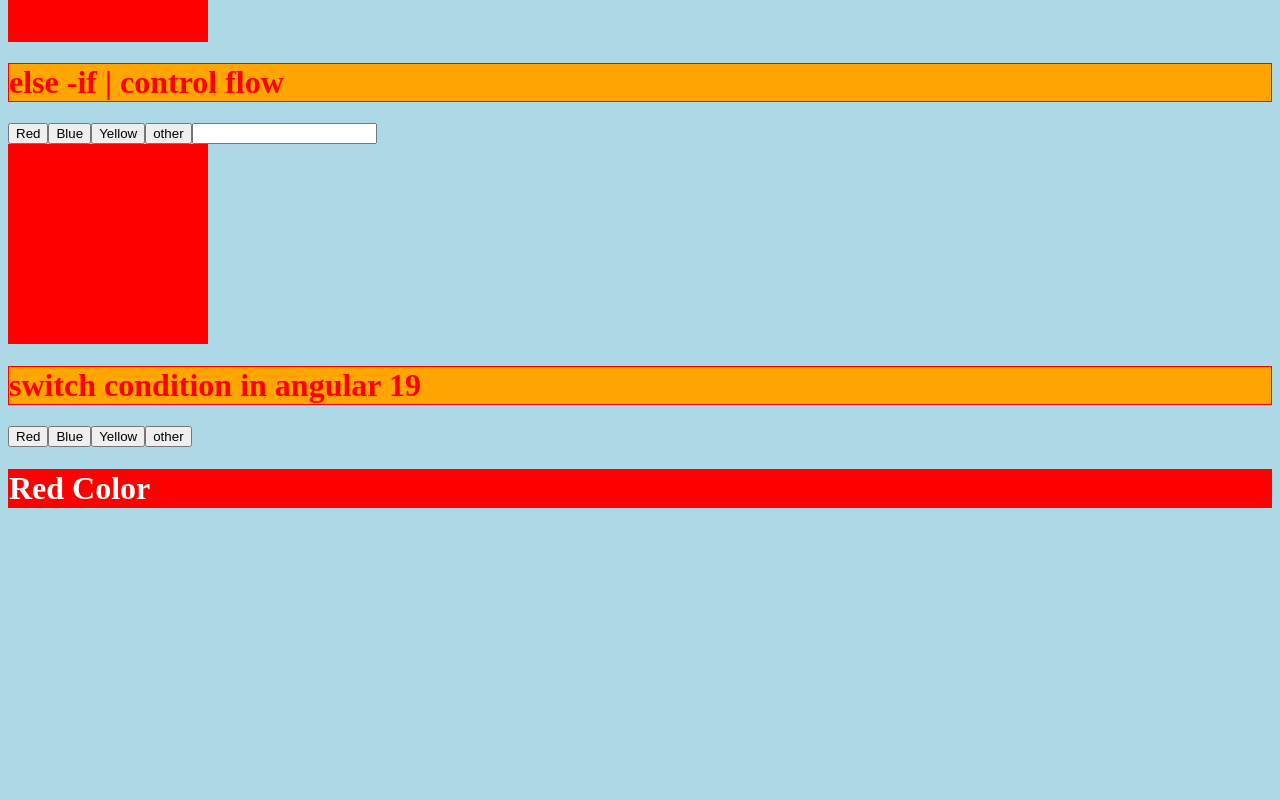
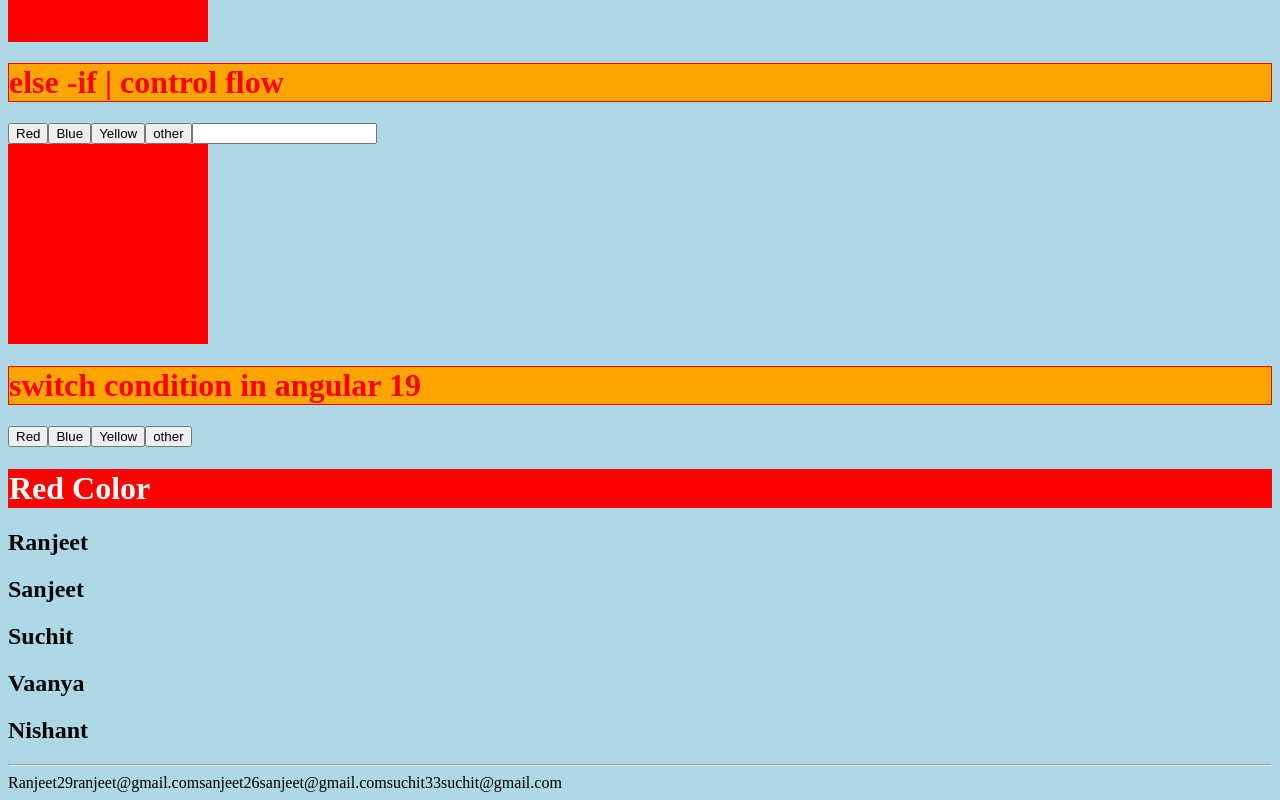
Before and after one commit to Ranjeetkr715/Angular_Concept, an Angular app in the folder angular-concept-tut/: page / in a window 1280 px wide. Shown: the part 1945-2745 px from the top of the page. Before the commit the page ends 2474 px from the top, so only its background shows below. Built offline with nearby package versions, Linux system fonts and the light colour scheme.

Commit message:
Angular for loop in angular 19

```diff
--- a/angular-concept-tut/src/app/app.component.html
+++ b/angular-concept-tut/src/app/app.component.html
@@ -150,3 +150,17 @@
        <h1 style="background-color:black;color:white;"> No Color</h1>
        }
 }
+
+<!--for loop in angular 19-->
+
+@for(item of users; track item){
+    <h2>{{item}}</h2>
+}
+
+<hr>
+
+@for(student of students ; track student){
+  <span>{{student.name}}</span>
+  <span>{{student.age}}</span>
+  <span>{{student.email}}</span>
+}
--- a/angular-concept-tut/src/app/app.component.ts
+++ b/angular-concept-tut/src/app/app.component.ts
@@ -130,4 +130,14 @@ export class AppComponent {
        console.log(this.colorSwitch)
        }
 
+  /*   For loop in angular 19 */
+
+  users = ["Ranjeet","Sanjeet","Suchit","Vaanya","Nishant"];
+
+  students=[
+    {name:'Ranjeet',age:29,email:'ranjeet@gmail.com'},
+      {name:'sanjeet',age:26,email:'sanjeet@gmail.com'},
+      {name:'suchit',age:33,email:'suchit@gmail.com'},
+    ]
+
 }
```
